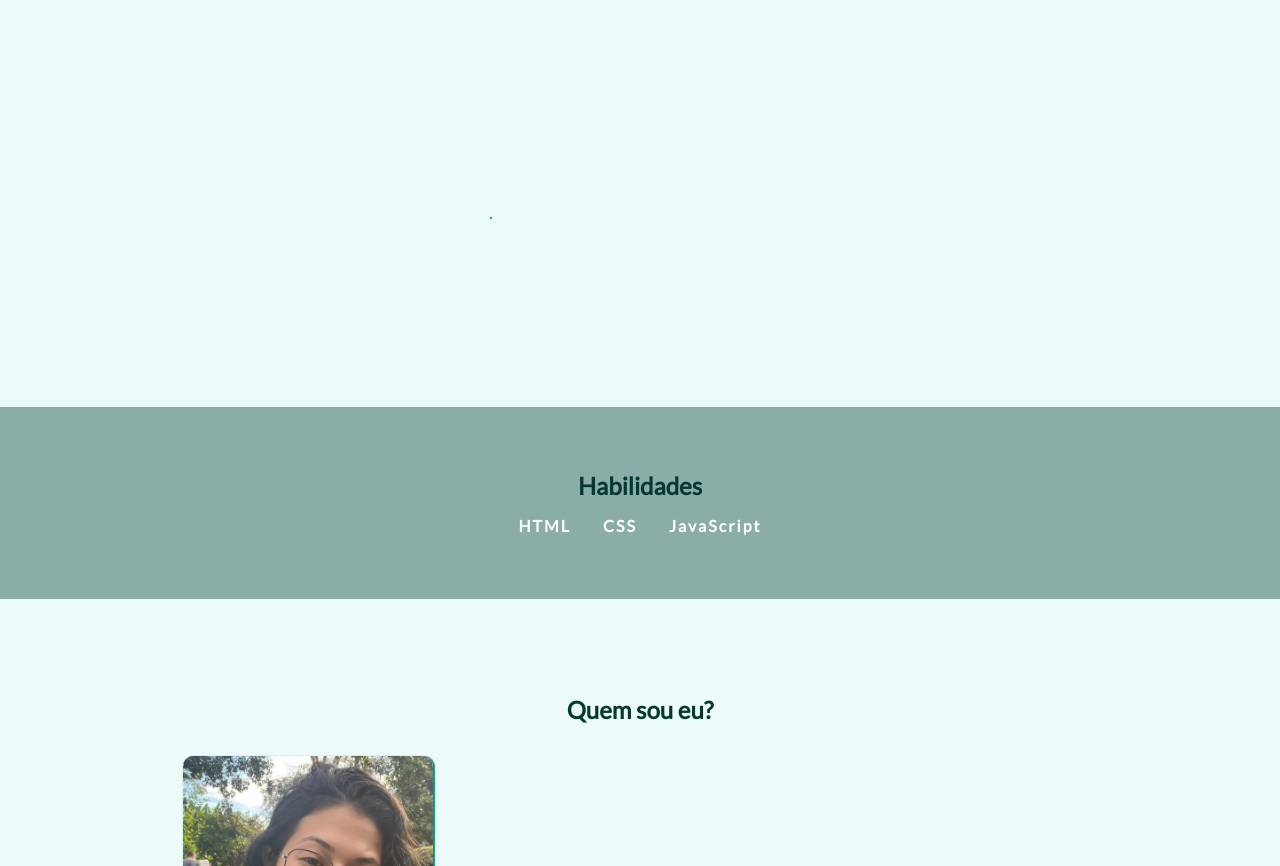
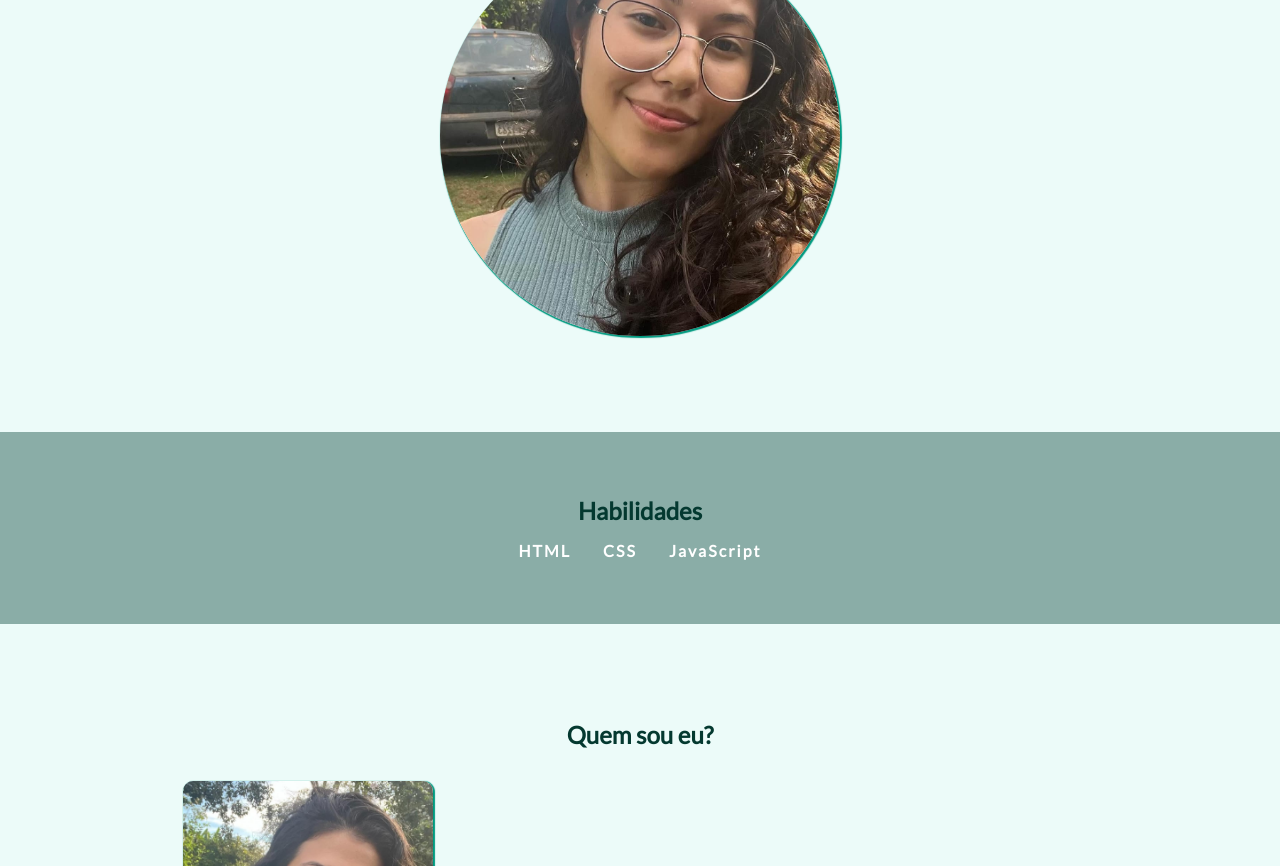
Before and after one commit to rbecaa/Meu-Projeto, a plain HTML site: page Meu Projeto/index.html in a window 1280 px wide. Shown: the part 512-1378 px from the top of the page. Drawn offline with Linux system fonts and the light colour scheme; no server answers.

Commit message:
Update style.css

```diff
--- a/Meu Projeto/style.css
+++ b/Meu Projeto/style.css
@@ -170,8 +170,8 @@ strong {
 
 /* Imagem de perfil */
 .img-profile {
-    width: 0px; /* Defina um tamanho específico */
-    height: 0px; /* Mesma altura para manter o círculo perfeito */
+    width: 400px; /* Defina um tamanho específico */
+    height: 400px; /* Mesma altura para manter o círculo perfeito */
     border-radius: 50%; /* 50% garantirá o formato circular */
     object-fit: cover; /* Garante que a imagem preencha o círculo corretamente */
 }
```
